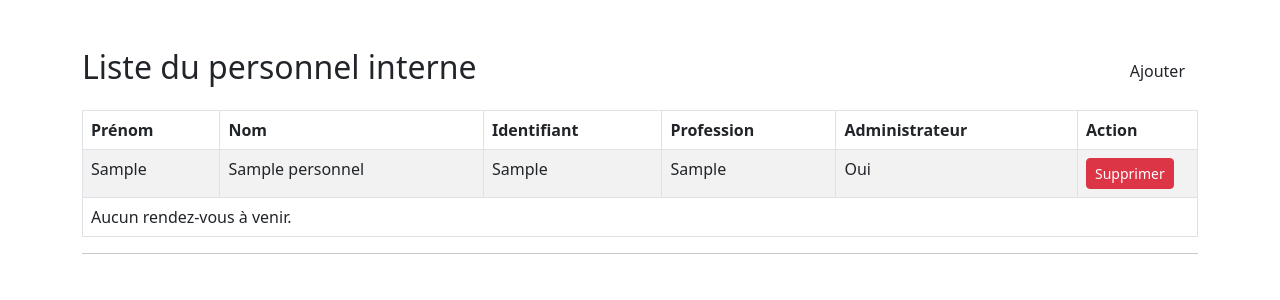
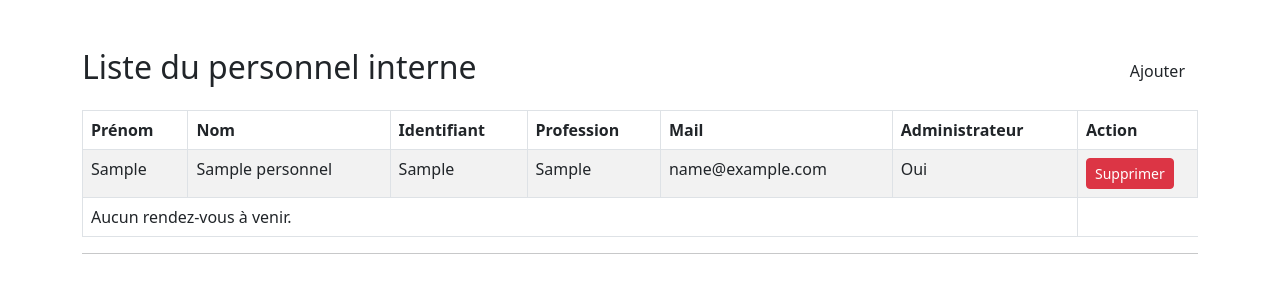
Before and after one commit to FrozenCell239/Projet_Cabinet_Medical, a PHP site: page /staff_manage.php in a window 1280 px wide. Shown: the part 70-370 px from the top of the page. Run offline with PHP 8.4, Linux system fonts and the light colour scheme; the visitor is signed in with stand-in values (Sample User, id 1); tables that the repository leaves empty hold one stand-in row (values such as "Sample post").

Commit message:
Added an attribute to the doctors to contain their mail address. + Related changes.

```diff
--- a/other/SQL/db.sql
+++ b/other/SQL/db.sql
@@ -25,6 +25,7 @@ CREATE TABLE `personnel`(
     `nom_personnel` VARCHAR(42) NOT NULL,
     `profession` VARCHAR(42) NOT NULL,
     `identifiant` VARCHAR(42) NOT NULL,
+    `mail` VARCHAR(42) NOT NULL,
     `mot_de_passe` VARCHAR(42) NOT NULL,
     `date_mdp` DATE NOT NULL DEFAULT CURRENT_TIMESTAMP,
     `admin` BOOLEAN NOT NULL
--- a/src/server.php
+++ b/src/server.php
@@ -103,6 +103,7 @@
         $new_last_name = filter_var(ucfirst(trim($_POST['new_staff_last_name'])), FILTER_SANITIZE_STRING);
         $new_profession = filter_var(trim($_POST['new_staff_profession']), FILTER_SANITIZE_STRING);
         $new_user_login = filter_var(trim($_POST['new_staff_user_login']), FILTER_SANITIZE_STRING);
+        $new_user_mail = filter_var(trim($_POST['new_staff_mail']), FILTER_SANITIZE_STRING);
         $new_user_password = sha1($_POST['new_staff_password']);
         $new_user_confirm_password = sha1($_POST['new_staff_confirm_password']);
         if(isset($_POST['new_staff_admin'])){$new_admin = 1;}
@@ -136,8 +137,8 @@
             <?php
         };
         if(count($errors) == 0){ //If no errors, register.
-            $insert_query = $conn->prepare("INSERT INTO personnel (prenom_personnel, nom_personnel, profession, identifiant, mot_de_passe, admin) VALUES (?, ?, ?, ?, ?, ?);");
-            $insert_query->execute([$new_name, $new_last_name, $new_profession, $new_user_login, $new_user_password, $new_admin]);
+            $insert_query = $conn->prepare("INSERT INTO personnel (prenom_personnel, nom_personnel, profession, identifiant, mail, mot_de_passe, admin) VALUES (?, ?, ?, ?, ?, ?, ?);");
+            $insert_query->execute([$new_name, $new_last_name, $new_profession, $new_user_login, $new_user_mail, $new_user_password, $new_admin]);
         };
         $_POST = array();
     };
--- a/src/staff_manage.php
+++ b/src/staff_manage.php
@@ -63,6 +63,7 @@
                                 <input type="text" name="new_staff_last_name" placeholder="Nom" required/><br>
                                 <input type="text" name="new_staff_profession" placeholder="Profession" required/><br>
                                 <input type="text" name="new_staff_user_login" placeholder="Identifiant" required/><br>
+                                <input type="email" name="new_staff_mail" placeholder="Mail" required/><br>
                                 <input
                                     type="password"
                                     name="new_staff_password"
@@ -91,13 +92,14 @@
                                     <th>Nom</th>
                                     <th>Identifiant</th>
                                     <th>Profession</th>
+                                    <th>Mail</th>
                                     <th>Administrateur</th>
                                     <th>Action</th>
                                 </tr>
                             </thead>
                             <tbody>
                                 <?php
-                                    $staff_list_query = $conn->prepare("SELECT id_personnel, prenom_personnel, nom_personnel, identifiant, profession, admin FROM personnel");
+                                    $staff_list_query = $conn->prepare("SELECT id_personnel, prenom_personnel, nom_personnel, identifiant, profession, mail, admin FROM personnel");
                                     $doctor_rdv_query = $conn->prepare("
                                         SELECT id_reservation, prenom_patient, nom_patient, besoin, nom_salle, date_heure
                                         FROM reservations
@@ -120,6 +122,7 @@
                                             "<td>".$row['nom_personnel']."</td>".
                                             "<td>".$row['identifiant']."</td>".
                                             "<td>".$row['profession']."</td>".
+                                            "<td>".$row['mail']."</td>".
                                             "<td>$is_admin</td>".
                                             "<td>".
                                             '<button class="btn btn-danger btn-sm remove">Supprimer</button>'.
```
Also changed, not shown: Notes.md (+0 -1 lines).
